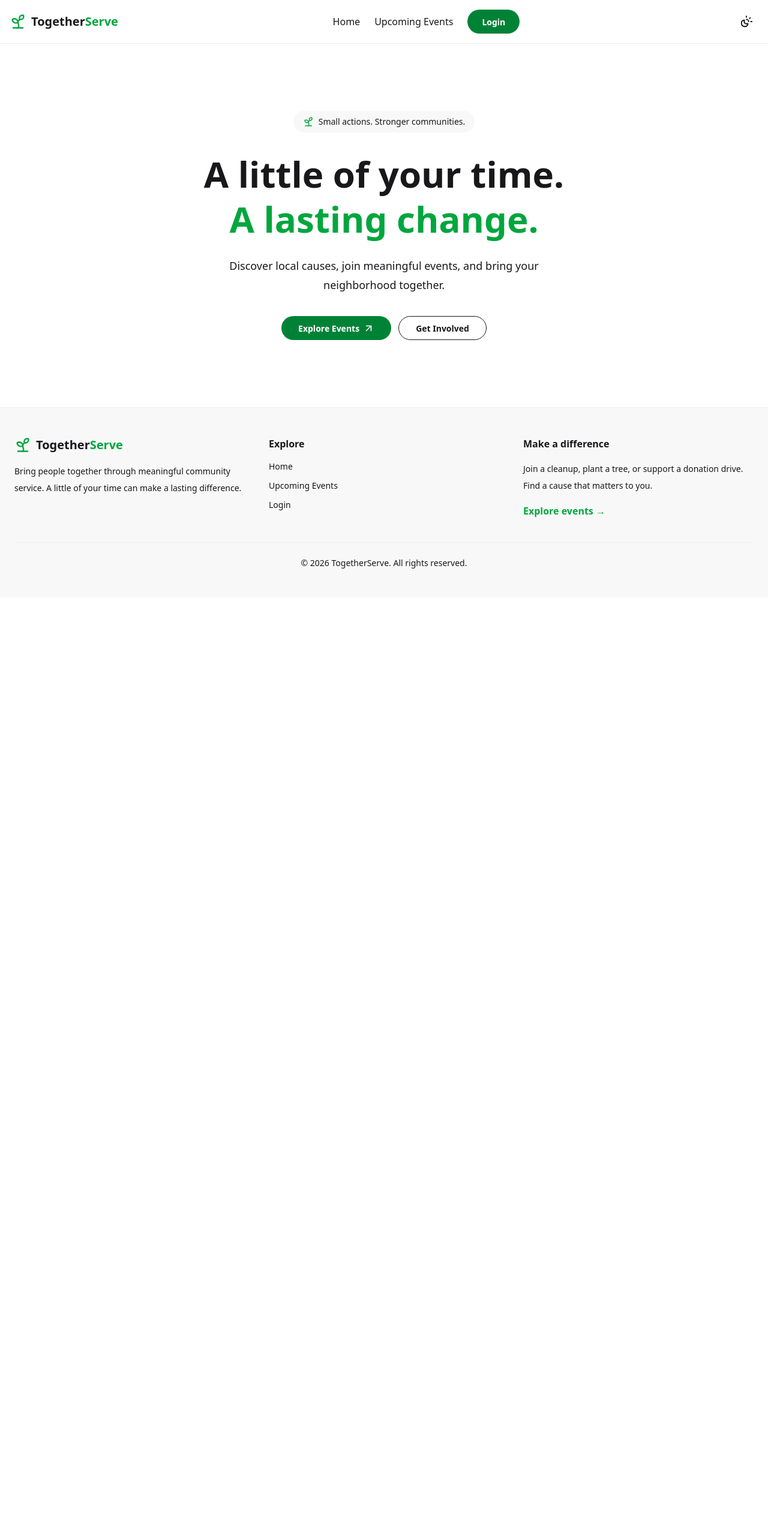
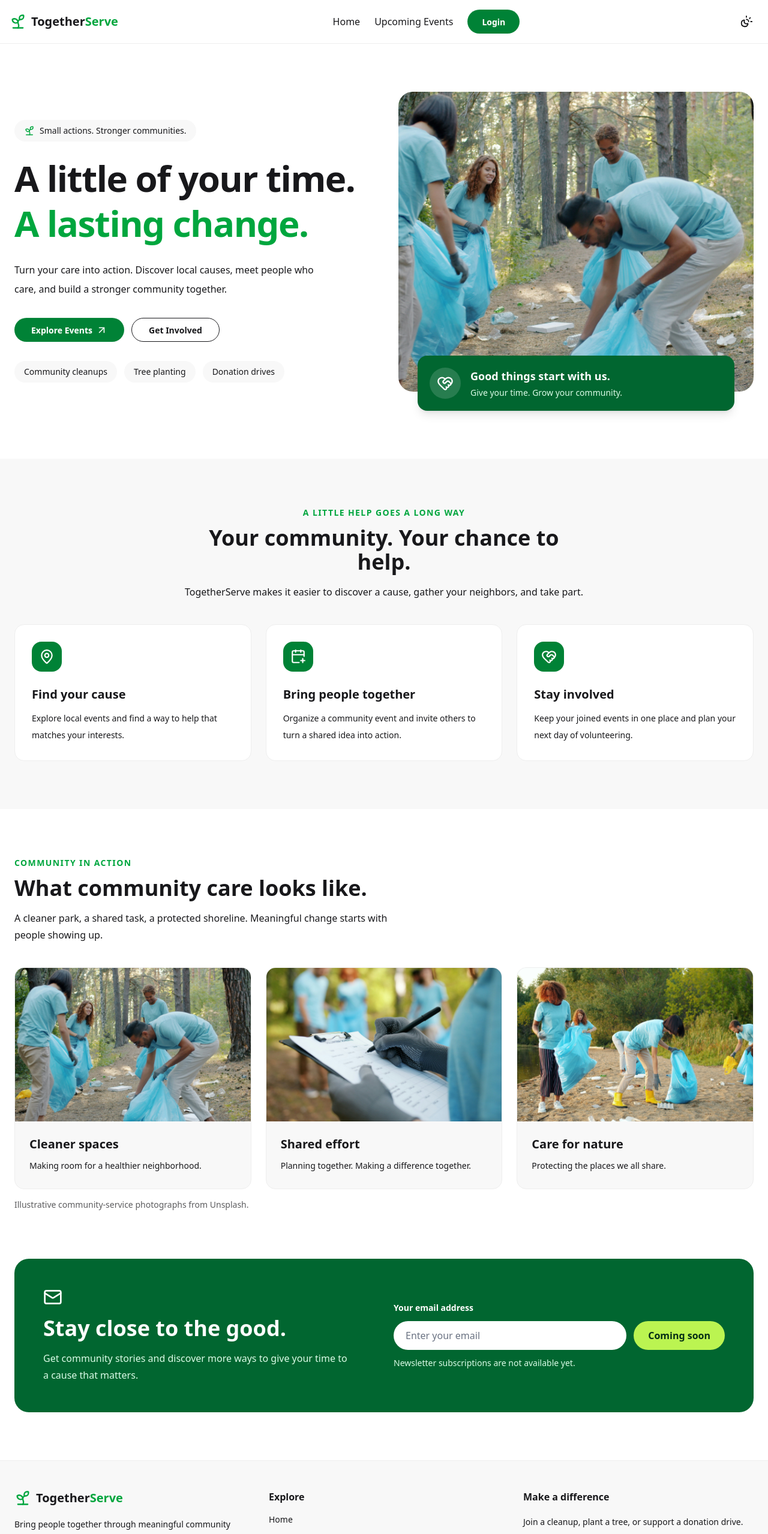
Before and after one commit to alwayshasantech50/together-serve-client, a Next.js app: page / in a window 1280 px wide. Shown: the top 2558 px of the page at 60% size. Before the commit the page ends 997 px from the top, so only its background shows below. Built offline with nearby package versions, Linux system fonts and the light colour scheme.

Commit message:
Connect homepage sections and add newsletter design

```diff
--- a/src/app/page.js
+++ b/src/app/page.js
@@ -1,43 +1,18 @@
-import Link from "next/link";
-import { ArrowUpRight, Sprout } from "lucide-react";
+import Hero from "@/components/home/Hero";
+import Features from "@/components/home/Features";
+import Gallery from "@/components/home/Gallery";
+import Newsletter from "@/components/home/Newsletter";
 
-export default function Home() {
+
+const Home = () => {
   return (
-    <section className="px-6 py-20 text-center sm:py-28">
-      <div className="mx-auto max-w-4xl">
-        <div className="mb-8 inline-flex items-center gap-2 rounded-full bg-base-200 px-4 py-2 text-sm">
-          <Sprout size={18} className="text-green-600" />
-          Small actions. Stronger communities.
-        </div>
+    <>
+      <Hero />
+      <Features />
+      <Gallery />
+      <Newsletter />
+    </>
+  );
+};
 
-        <h1 className="text-4xl font-bold leading-tight sm:text-6xl">
-          A little of your time.
-          <br />
-          <span className="text-green-600">A lasting change.</span>
-        </h1>
-
-        <p className="mx-auto mt-6 max-w-xl text-base leading-8 sm:text-lg">
-          Discover local causes, join meaningful events, and bring
-          your neighborhood together.
-        </p>
-
-        <div className="mt-9 flex flex-col justify-center gap-3 sm:flex-row">
-          <Link
-            href="/upcoming-events"
-            className="btn rounded-full border-0 bg-green-700 px-7 text-white hover:bg-green-800"
-          >
-            Explore Events
-            <ArrowUpRight size={19} />
-          </Link>
-
-          <Link
-            href="/login"
-            className="btn btn-outline rounded-full px-7"
-          >
-            Get Involved
-          </Link>
-        </div>
-      </div>
-    </section>
-  );
-}
+export default Home;
--- /dev/null
+++ b/src/components/home/Newsletter.jsx
@@ -0,0 +1,56 @@
+import { Mail } from "lucide-react";
+
+const Newsletter = () => {
+  return (
+    <section className="mx-auto max-w-7xl px-6 pb-16 lg:pb-20">
+      <div className="grid gap-8 rounded-3xl bg-green-800 p-8 text-white md:grid-cols-2 md:items-center lg:p-12">
+
+        <div>
+          <Mail size={32} />
+
+          <h2 className="mt-4 text-3xl font-bold sm:text-4xl">
+            Stay close to the good.
+          </h2>
+
+          <p className="mt-4 max-w-lg leading-7 text-green-100">
+            Get community stories and discover more ways to give
+            your time to a cause that matters.
+          </p>
+        </div>
+
+
+        <div>
+          <label
+            htmlFor="newsletter-email"
+            className="mb-3 block text-sm font-semibold"
+          >
+            Your email address
+          </label>
+
+          <div className="flex flex-col gap-3 sm:flex-row">
+            <input
+              id="newsletter-email"
+              type="email"
+              placeholder="Enter your email"
+              className="min-w-0 flex-1 rounded-full bg-white px-5 py-3 text-gray-900 placeholder:text-gray-500"
+            />
+
+            <button
+              type="button"
+              disabled
+              className="rounded-full bg-lime-300 px-6 py-3 font-semibold text-green-950 disabled:cursor-not-allowed"
+            >
+              Coming soon
+            </button>
+          </div>
+
+          <p className="mt-3 text-sm text-green-100">
+            Newsletter subscriptions are not available yet.
+          </p>
+        </div>
+      </div>
+    </section>
+  );
+};
+
+export default Newsletter;
```
